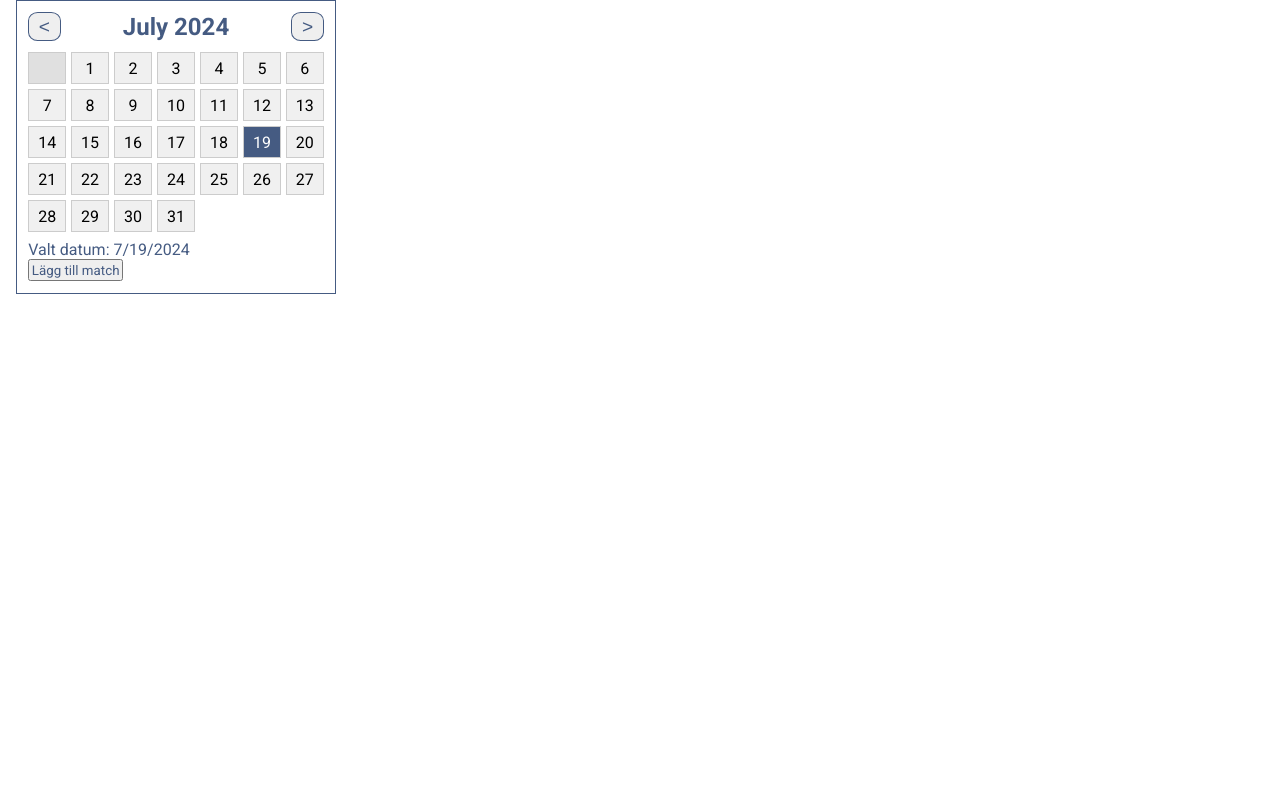
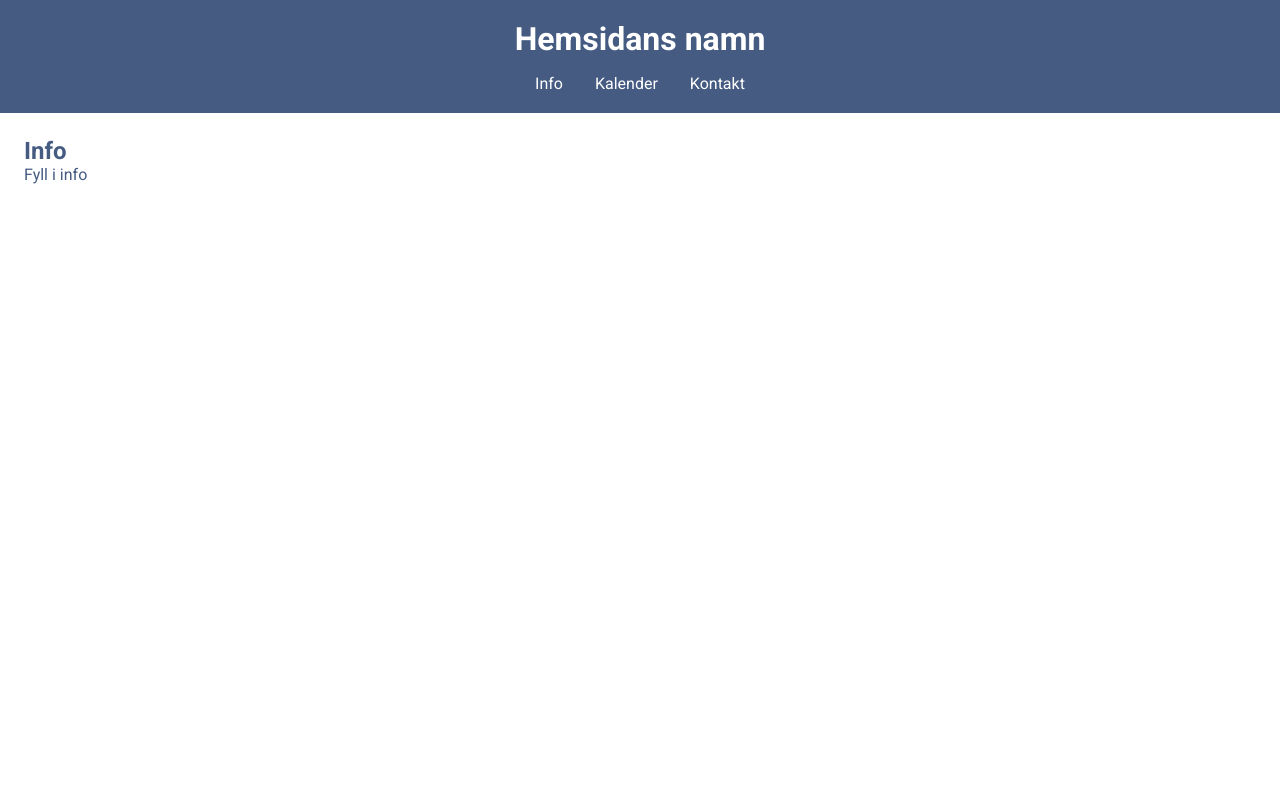
Before and after one commit to MaRos10/Sport-Website, a React (Vite) app: page / in a window 1280 px wide. Shown: the top 800 px of the page. Built offline with nearby package versions, Linux system fonts and the light colour scheme.

Commit message:
Added react scroll

```diff
--- a/package.json
+++ b/package.json
@@ -11,7 +11,8 @@
   },
   "dependencies": {
     "react": "^18.3.1",
-    "react-dom": "^18.3.1"
+    "react-dom": "^18.3.1",
+    "react-scroll": "^1.9.0"
   },
   "devDependencies": {
     "@types/react": "^18.3.3",
--- a/src/App.jsx
+++ b/src/App.jsx
@@ -1,11 +1,40 @@
+import { Link, Element } from "react-scroll";
 import Calendar from "./components/calendar";
 import "./index.css";
 
 function App() {
   return (
-    <>
-      <Calendar />
-    </>
+    <div className="App">
+      <header className="header">
+        <h1>Hemsidans namn</h1>
+        <nav>
+          <Link to="info" smooth={true} duration={500}>
+            Info
+          </Link>
+          <Link to="calendar" smooth={true} duration={500}>
+            Kalender
+          </Link>
+          <Link to="contact" smooth={true} duration={500}>
+            Kontakt
+          </Link>
+        </nav>
+      </header>
+
+      <Element name="info" className="section">
+        <h2>Info</h2>
+        <p>Fyll i info</p>
+      </Element>
+
+      <Element name="calendar" className="section">
+        <h2>Matchkalender</h2>
+        <Calendar />
+      </Element>
+
+      <Element name="contact" className="section">
+        <h2>Kontakt</h2>
+        <p>Kontaktinformation....</p>
+      </Element>
+    </div>
   );
 }
 
--- a/src/components/calendar.css
+++ b/src/components/calendar.css
@@ -6,13 +6,14 @@
 
 .main {
   font-family: "Roboto", sans-serif;
-  width: 20rem;
-  padding: 0.7rem;
+  width: 21rem;
+  padding: 1rem;
   margin-left: 1rem;
   border: 1px solid var(--blue-color);
+  border-radius: 10px;
 }
 
-.header {
+.calendarHeader {
   display: flex;
   margin-bottom: 0.7rem;
   justify-content: space-between;
--- a/src/components/calendar.jsx
+++ b/src/components/calendar.jsx
@@ -116,7 +116,7 @@ export default function Calendar() {
     <div>
       <div className="main">
         {/* Header with buttons to change month, and display current month and year */}
-        <div className="header">
+        <div className="calendarHeader">
           <button onClick={changeToPrevMonth}> {"<"} </button>
           <h2>
             {sDate.toLocaleString("default", {
--- a/src/index.css
+++ b/src/index.css
@@ -1,5 +1,47 @@
+@import url("https://fonts.googleapis.com/css2?family=Roboto:ital,wght@0,100;0,300;0,400;0,500;0,700;0,900;1,100;1,300;1,400;1,500;1,700;1,900&display=swap");
+
+:root {
+  --blue-color: rgb(69, 91, 130);
+}
+
 * {
   margin: 0;
   padding: 0;
   box-sizing: border-box;
+  font-family: "Roboto", sans-serif;
 }
+
+.App {
+  scroll-behavior: smooth;
+}
+
+/* Header */
+.header {
+  background-color: var(--blue-color);
+  padding: 20px;
+  color: white;
+  text-align: center;
+}
+
+.header nav {
+  margin-top: 1rem;
+}
+
+.header nav a {
+  color: white;
+  margin: 0 1rem;
+  cursor: pointer;
+  text-decoration: none;
+}
+
+/* Body */
+
+.section {
+  padding: 1.5rem;
+  min-height: 100vh;
+  color: var(--blue-color);
+}
+
+.section h2 {
+  margin-top: 0;
+}
```
Also changed, not shown: 1 other file (tests, documents, lock files or other folders).
